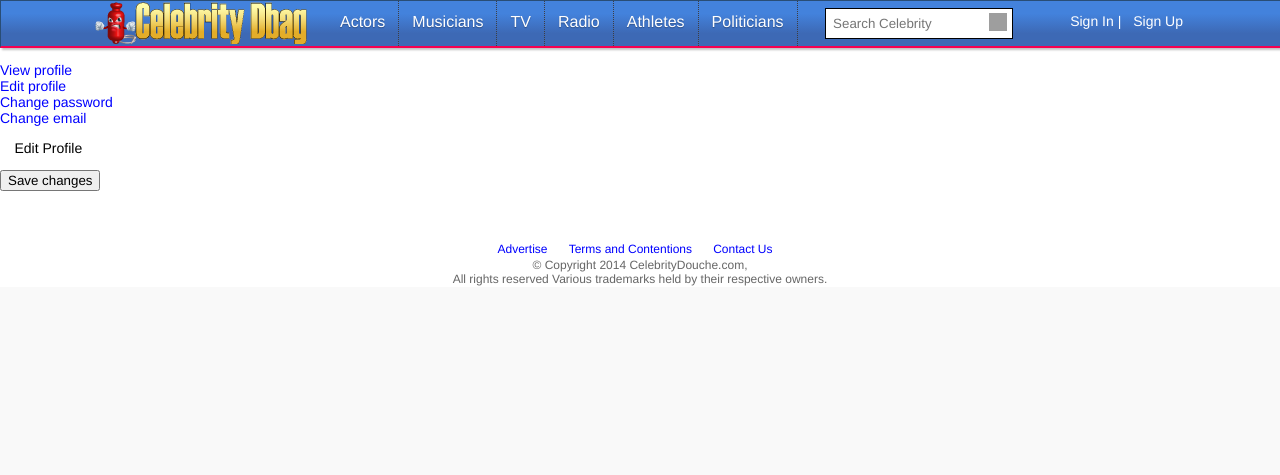
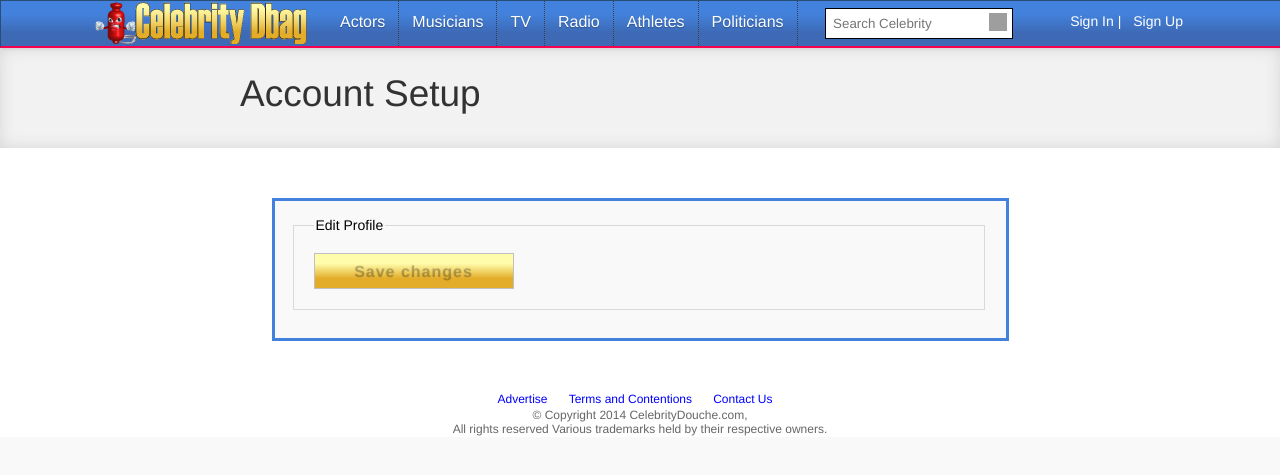
Before and after one commit to CelebrityDoughe/celebrity, a Django app: template templates/userena/profile_form.html in a window 1280 px wide. Shown: the top 475 px of the page. Run offline with Django 3.2, Linux system fonts and the light colour scheme; the template is opened without the code that fills it: most values are stand-ins (such as "Sample title", 1, 10 or a date in 2020); parts of the project's set-up code (start-up, migrations or seed data) failed here and were passed over; grey boxes are pictures that could not be loaded.

Commit message:
Update profile page

```diff
--- a/static/css/defaultceleb.css
+++ b/static/css/defaultceleb.css
@@ -813,6 +813,18 @@ padding-bottom: 3px;
 font-size: 14px;
 }
 
+#box-nav {
+    padding-left: 0;
+    list-style: none;
+    margin-left: -5px;
+}
+
+#box-nav>li {
+    display: inline-block;
+    padding-left: 5px;
+    padding-right: 5px;
+}
+
 
 /* end profile page*/
 
--- a/templates/userena/profile_form.html
+++ b/templates/userena/profile_form.html
@@ -3,19 +3,28 @@
 {% block title %}{% trans "Account setup" %}{% endblock %}
 
 {% block content %}
-
+<div id="header-bar">
+    <div id="header-bar-container">
+        <h2>Account Setup</h2>
+    </div>
+</div>
+<div class="account-wrapper">
+    {% if user.username == profile.user.username %}
+    <ul id="box-nav">
+        <li><a href="{% url 'userena_profile_detail' user.username %}">{% trans "View profile" %}</a></li>
+        <li><a href="{% url 'userena_profile_edit' user.username %}">{% trans "Edit details" %}</a></li>
+        <li><a href="{% url 'userena_password_change' user.username %}">{% trans "Change password" %}</a></li>
+    </ul>
+    {% endif %}
+    <div class="box-body" id="account-info">
         <form action="" enctype="multipart/form-data" method="post">
-  <ul id="box-nav">
-    <li class="first"><a href="{% url 'userena_profile_detail' user.username %}"><span>{% trans 'View profile' %}</span></a></li>
-    <li class="selected"><a href="{% url 'userena_profile_edit' user.username %}">{% trans "Edit profile" %}</a></li>
-    <li><a href="{% url 'userena_password_change' user.username %}">{% trans "Change password" %}</a></li>
-    <li class="last"><a href="{% url 'userena_email_change' user.username %}">{% trans "Change email" %}</a></li>
-  </ul>
           {% csrf_token %}
           <fieldset>
             <legend>{% trans "Edit Profile" %}</legend>
             {{ form.as_p }}
+            <input class="button font-19 font-strong color-primary" type="submit" name="yt0" value="{% trans "Save changes" %}">
           </fieldset>
-  <input type="submit" value="{% trans "Save changes" %}" />
         </form>
+    </div>
+</div>
 {% endblock %}
```
Also changed, not shown: templates/userena/password_form.html (+17 -7 lines), templates/userena/profile_detail.html (+9 -8 lines). Lines whose indentation alone changed are shown as unchanged.
